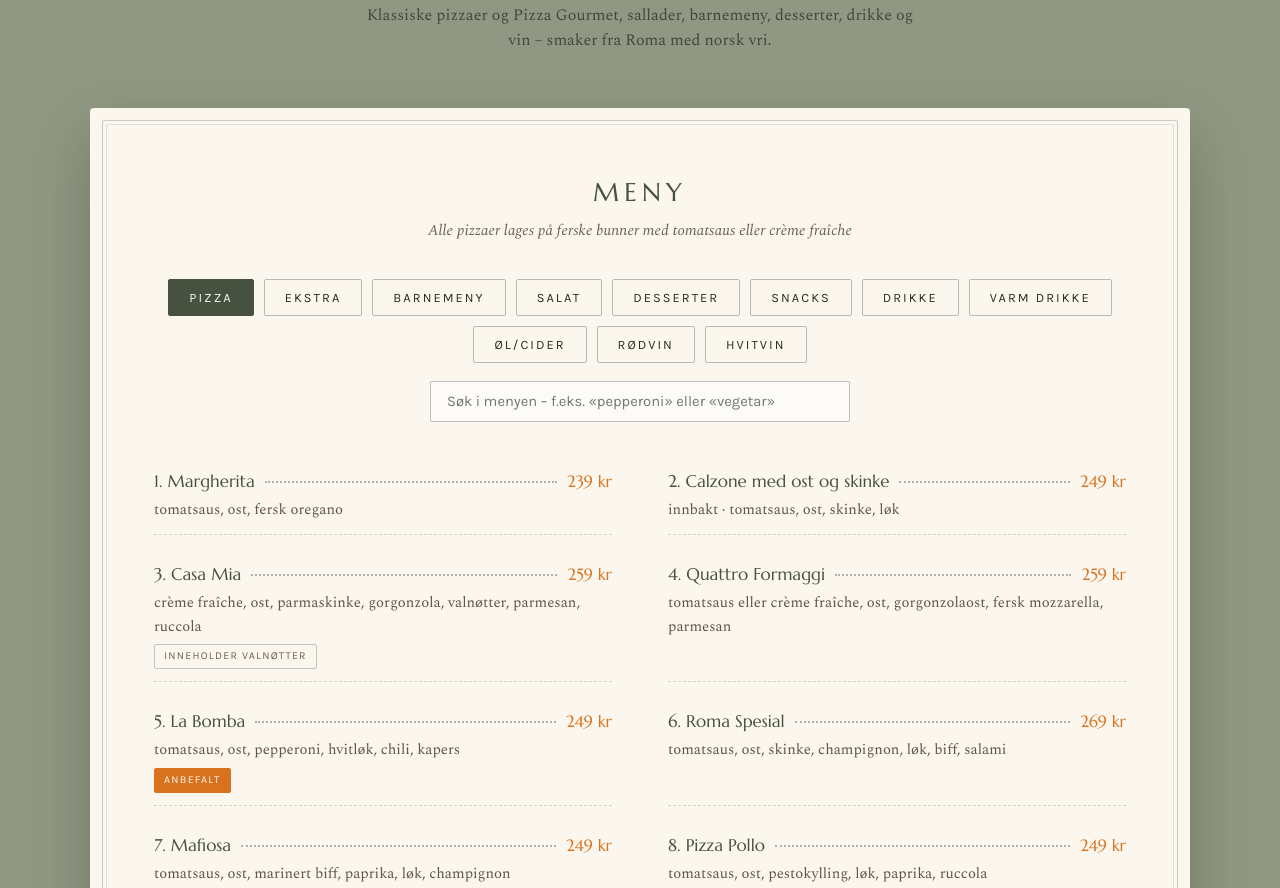
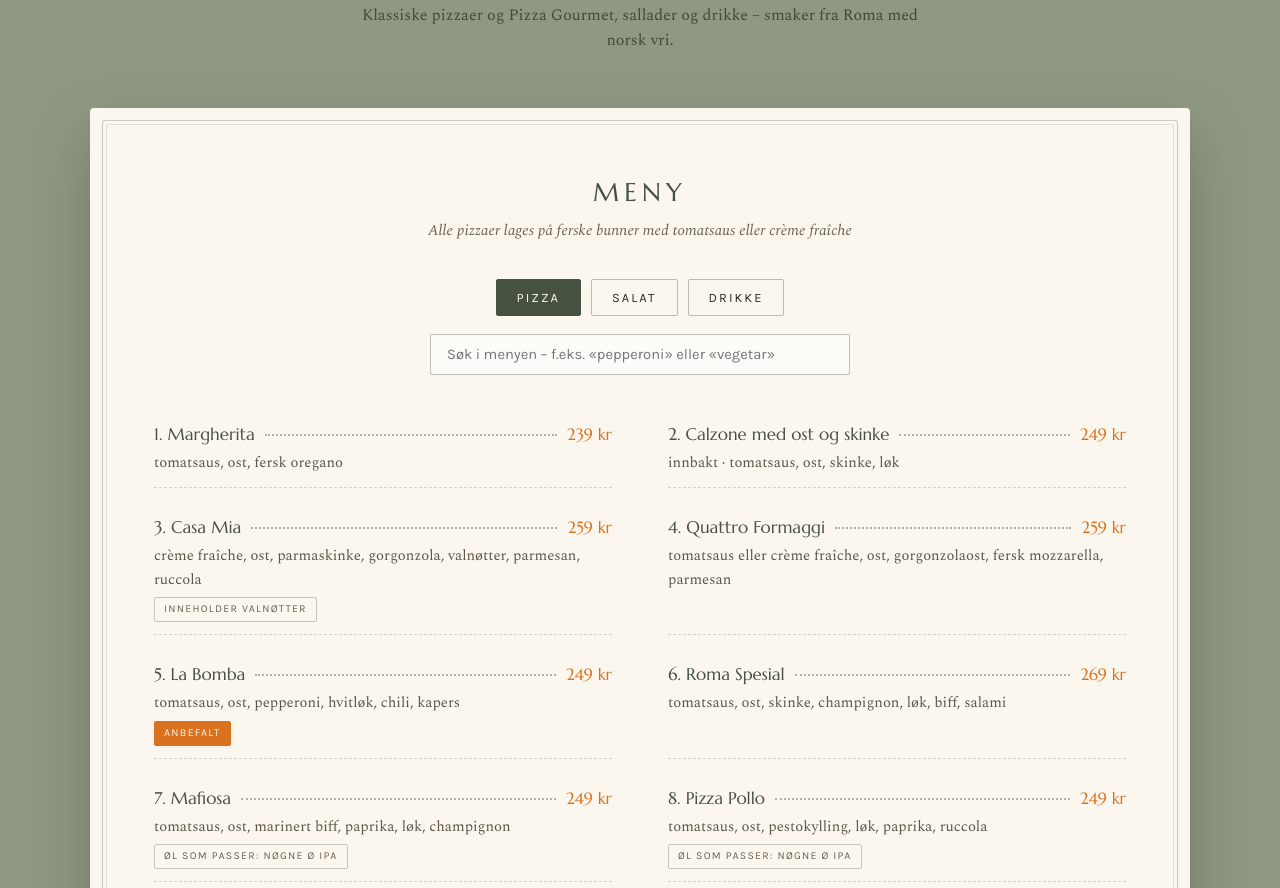
Before and after one commit to 8zfm6cz44m-dev/cafediroma, a plain HTML site: page index.html in a window 1280 px wide. Shown: the part 1125-2013 px from the top of the page. Drawn offline with nearby package versions, Linux system fonts and the light colour scheme.

Commit message:
index.html

```diff
--- a/index.html
+++ b/index.html
@@ -377,7 +377,7 @@ footer p{font-size:.8rem;color:var(--sabbia);letter-spacing:.06em}
     <div class="sec-head">
       <p class="sec-eyebrow">Menyen vår</p>
       <h2>Fra ovnen på Sofienberg</h2>
-      <p>Klassiske pizzaer og Pizza Gourmet, sallader, barnemeny, desserter, drikke og vin – smaker fra Roma med norsk vri.</p>
+      <p>Klassiske pizzaer og Pizza Gourmet, sallader og drikke – smaker fra Roma med norsk vri.</p>
     </div>
 
     <div class="menu-card">
@@ -533,41 +533,14 @@ const MENY = {
     { navn: "9. Marinara", pris: 259, beskrivelse: "tomatsaus eller crème fraîche, mozzarella, ansjos, reker, oliven, hvitløk", merk: ["Inneholder skalldyr og fisk"] },
     { navn: "Diavola Doc", pris: 279, beskrivelse: "tomatsaus, mozzarella, sterk salami, chili, honning", merk: ["Gourmet"] },
     { navn: "Tartufo", pris: 279, beskrivelse: "mozzarella, stekt sopp, trøffelsalami, trøffelsaus", merk: ["Gourmet"] },
-    { navn: "Pistasjo", pris: 279, beskrivelse: "mozzarella, salsiccia, pistasjpesto, pistasjnøtter", merk: ["Gourmet", "Inneholder nøtter"] },
+    { navn: "Pistasjo", pris: 279, beskrivelse: "mozzarella, salsiccia, pistasjpesto, pistasjnøtter", merk: ["Gourmet","Inneholder nøtter"] },
     { navn: "Fungi", pris: 279, beskrivelse: "hvit trøffelsaus, mozzarella, blandet sopp", merk: ["Gourmet"] },
-    { navn: "Mortadella", pris: 279, beskrivelse: "hvit bunn, mortadella, burrata, pistasjnøtter", merk: ["Gourmet", "Inneholder nøtter"] }
+    { navn: "Mortadella", pris: 279, beskrivelse: "hvit bunn, mortadella, burrata, pistasjnøtter", merk: ["Gourmet","Inneholder nøtter"] }
   ],
-
-  "Ekstra": [
-    { navn: "Ekstra ost", pris: 35, beskrivelse: "inneholder melk" },
-    { navn: "Ekstra kjøtt", pris: 45, beskrivelse: "" },
-    { navn: "Dressing", pris: 30, beskrivelse: "inneholder melk" },
-    { navn: "Grønnsaker", pris: 25, beskrivelse: "" },
-    { navn: "Glutenfri bunn", pris: 60, beskrivelse: "" }
-  ],
-
-  "Barnemeny": [
-    { navn: "38. Topolino", pris: 139, beskrivelse: "tomatsaus, ost, skinke" },
-    { navn: "39. Pepito", pris: 139, beskrivelse: "tomatsaus, ost, pepperoni, ananas" }
-  ],
-
   "Salat": [
     { navn: "Caprese con Burrata", pris: 259, beskrivelse: "tomatconfit, fersk basilikum og balsamicoglasur, brød, servert med burrata", merk: ["Inneholder melk"] },
     { navn: "Insalata di Pollo", pris: 259, beskrivelse: "kylling, rødløk, cherrytomat, oliven, olje, brød" }
   ],
-
-  "Desserter": [
-    { navn: "Tiramisu", pris: 129, beskrivelse: "inneholder melk" },
-    { navn: "Jordbær-ostekake", pris: 129, beskrivelse: "inneholder melk og hvetemel" },
-    { navn: "Italiensk sorbet", pris: 129, beskrivelse: "" },
-    { navn: "Dagens kake", pris: 119, beskrivelse: "inneholder melk og hvetemel" }
-  ],
-
-  "Snacks": [
-    { navn: "Peanøtter", pris: 49, beskrivelse: "" },
-    { navn: "Chilinøtter", pris: 49, beskrivelse: "" }
-  ],
-
   "Drikke": [
     { navn: "Coca Cola 0,35 L", pris: 56, beskrivelse: "" },
     { navn: "Coca Cola Zero 0,35 L", pris: 56, beskrivelse: "" },
@@ -578,10 +551,7 @@ const MENY = {
     { navn: "Appelsinjuice 0,35 L", pris: 56, beskrivelse: "" },
     { navn: "Ice Tea", pris: 72, beskrivelse: "" },
     { navn: "Kuli", pris: 39, beskrivelse: "eple, jordbær eller appelsin" },
-    { navn: "Artic Water", pris: 56, beskrivelse: "" }
-  ],
-
-  "Varm drikke": [
+    { navn: "Artic Water", pris: 56, beskrivelse: "" },
     { navn: "Kaffe / Te", pris: 46, beskrivelse: "" },
     { navn: "Cappuccino", pris: 59, beskrivelse: "inneholder melk" },
     { navn: "Café Latte", pris: 59, beskrivelse: "inneholder melk" },
@@ -590,10 +560,7 @@ const MENY = {
     { navn: "Varm sjokolade", pris: 59, beskrivelse: "inneholder melk" },
     { navn: "Varm sjokolade m/krem", pris: 59, beskrivelse: "inneholder melk" },
     { navn: "Espresso", pris: 45, beskrivelse: "" },
-    { navn: "Dobbel espresso", pris: 69, beskrivelse: "" }
-  ],
-
-  "Øl/Cider": [
+    { navn: "Dobbel espresso", pris: 69, beskrivelse: "" },
     { navn: "Hansa 0,5 L", pris: 98, beskrivelse: "" },
     { navn: "Hansa 0,33 L", pris: 84, beskrivelse: "" },
     { navn: "Heineken 0,33 L", pris: 129, beskrivelse: "flaske" },
@@ -607,10 +574,7 @@ const MENY = {
     { navn: "Cider (pære)", pris: 229, beskrivelse: "" },
     { navn: "Bulmers", pris: 149, beskrivelse: "" },
     { navn: "Clausthaler", pris: 79, beskrivelse: "flaske, alkoholfri" },
-    { navn: "Heineken 0.0%", pris: 79, beskrivelse: "flaske, alkoholfri" }
-  ],
-
-  "Rødvin": [
+    { navn: "Heineken 0.0%", pris: 79, beskrivelse: "flaske, alkoholfri" },
     { navn: "Husets rødvin (glass)", pris: 139, beskrivelse: "" },
     { navn: "Husets rødvin (flaske)", pris: 589, beskrivelse: "" },
     { navn: "Grimaldi Barbera d'Alba", pris: 774, beskrivelse: "" },
@@ -618,10 +582,7 @@ const MENY = {
     { navn: "Masi Venezia", pris: 699, beskrivelse: "Italia" },
     { navn: "Barbera Piemonte", pris: 699, beskrivelse: "Italia" },
     { navn: "Montepulciano D'Abruzzo", pris: 699, beskrivelse: "Italia" },
-    { navn: "Amarone Della Valpolicella", pris: 869, beskrivelse: "Italia" }
-  ],
-
-  "Hvitvin": [
+    { navn: "Amarone Della Valpolicella", pris: 869, beskrivelse: "Italia" },
     { navn: "Husets hvitvin (glass)", pris: 139, beskrivelse: "" },
     { navn: "Husets hvitvin (flaske)", pris: 589, beskrivelse: "" },
     { navn: "Masi", pris: 699, beskrivelse: "Italia, tørr" },
```
